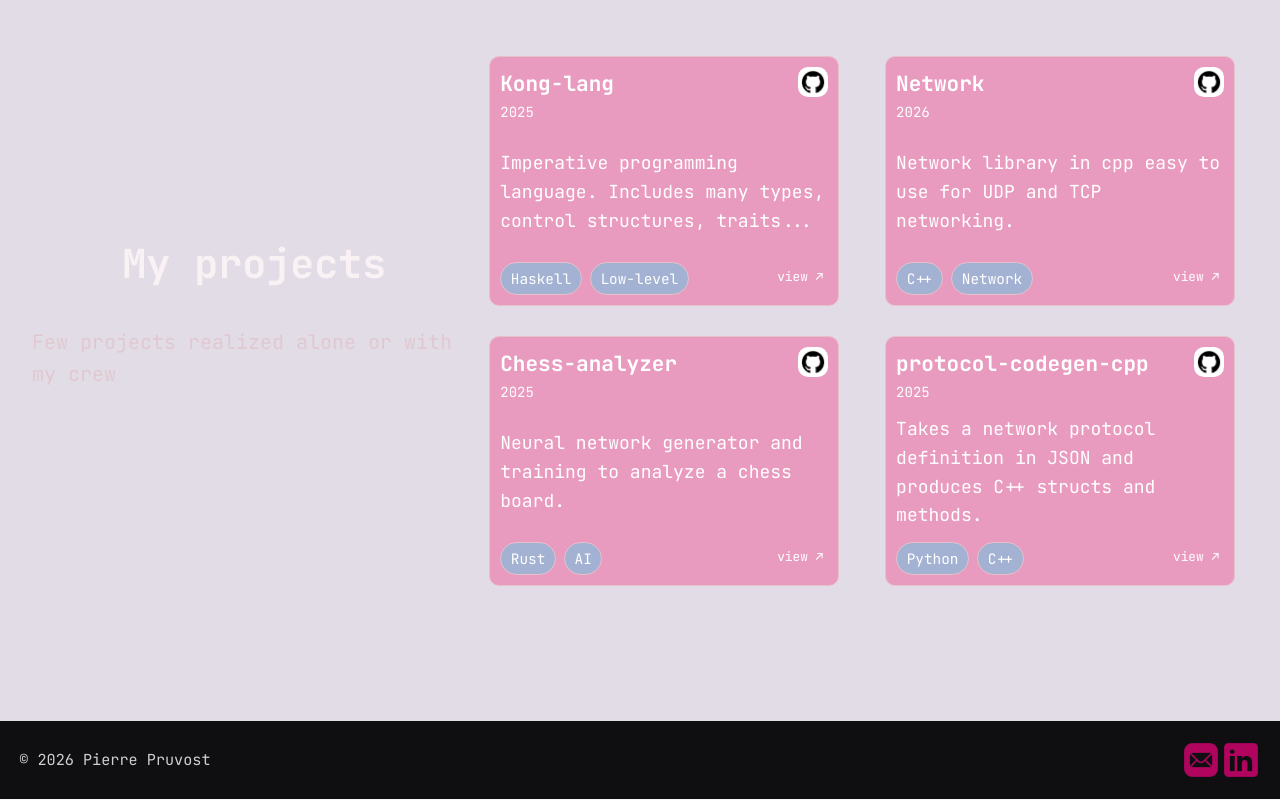
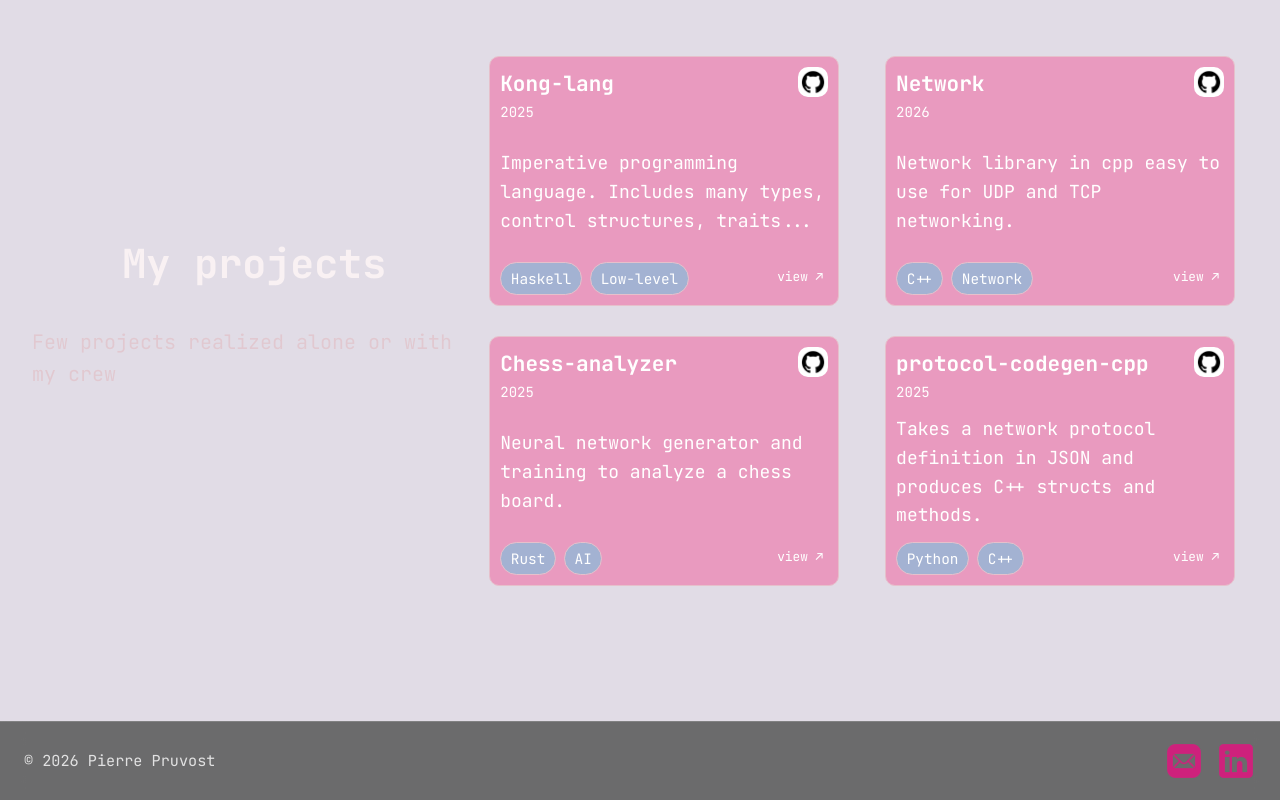
Before and after one commit to eto-NaN/portfolio, a React (Vite) app: page / in a window 1280 px wide. Shown: the part 1830-2630 px from the top of the page. Built offline with nearby package versions, Linux system fonts and the light colour scheme.

Commit message:
feat(footer): less dark background and better code style

```diff
--- a/src/components/Footer/Footer.module.css
+++ b/src/components/Footer/Footer.module.css
@@ -1,21 +1,49 @@
 .footer {
     display: flex;
     flex-direction: row;
+    flex-wrap: wrap;
     justify-content: space-between;
     align-items: center;
-    padding: 1.2rem;
-    text-align: center;
+    gap: 1rem;
+    padding: 1.2rem 1.5rem;
     color: #ffffffcc;
-    background: #0f0f12;
     font-size: 0.95rem;
-    gap: 0.2rem;
+    background: rgba(15, 15, 18, 0.6);
+    backdrop-filter: blur(12px);
+    -webkit-backdrop-filter: blur(12px);
+    border-top: 1px solid rgba(255, 255, 255, 0.15);
 }
 
 .footerLinks {
     display: flex;
     flex-direction: row;
+    gap: 0.75rem;
+}
+
+.footerLinks a {
+    display: inline-flex;
+    border-radius: 8px;
+    transition: transform 0.15s ease, opacity 0.15s ease;
+}
+
+.footerLinks a:hover,
+.footerLinks a:focus-visible {
+    transform: translateY(-2px);
+    opacity: 0.85;
+}
+
+.footerLinks a:focus-visible {
+    outline: 2px solid #ffffff;
+    outline-offset: 3px;
 }
 
 .footerLinks img {
     height: 40px;
 }
+
+@media (max-width: 480px) {
+    .footer {
+        justify-content: center;
+        text-align: center;
+    }
+}
--- a/src/components/Footer/Footer.tsx
+++ b/src/components/Footer/Footer.tsx
@@ -2,19 +2,24 @@ import styles from "./Footer.module.css";
 import mailLogo from "../../assets/images/mail-logo.png";
 import linkedinLogo from "../../assets/images/linkedin-logo.png";
 
+const EMAIL = "pierre.pruvost@epitech.eu";
+const LINKEDIN_URL = "https://www.linkedin.com/in/pierre-pruvost-132121243/";
+
 export default function Footer() {
   return (
     <footer className={styles.footer}>
-      <p>© 2026 Pierre Pruvost</p>
+      <p>© {new Date().getFullYear()} Pierre Pruvost</p>
       <div className={styles.footerLinks}>
-        <a href="mailto:pierre.pruvost@epitech.eu" target="_blank">
-          <img src={mailLogo} alt="Mail icon" />
+        <a href={`mailto:${EMAIL}`} aria-label="Send me an email">
+          <img src={mailLogo} alt="" />
         </a>
         <a
-          href="https://www.linkedin.com/in/pierre-pruvost-132121243/"
+          href={LINKEDIN_URL}
           target="_blank"
+          rel="noopener noreferrer"
+          aria-label="Pierre Pruvost on LinkedIn"
         >
-          <img src={linkedinLogo} alt="Linkedin icon" />
+          <img src={linkedinLogo} alt="" />
         </a>
       </div>
     </footer>
```
Also changed, not shown: 1 other file (tests, documents, lock files or other folders).
